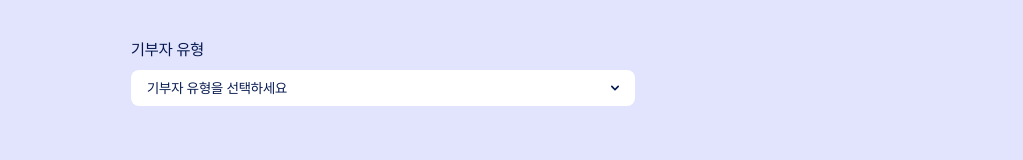
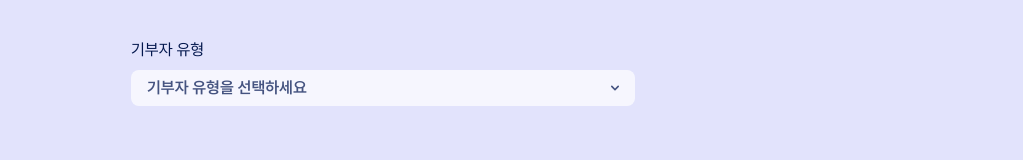
Before and after one commit to 2025-Advanced-Capstone-Chaeum/FE, a Next.js app: page /refund in a window 1280 px wide. Shown: the part 352-512 px from the top of the page, without its empty margins (257-1280 px from the left). Built offline with nearby package versions, Linux system fonts and the light colour scheme.

Commit message:
style : 펀딩목록에서 최신순 버튼과 등록하기 버튼 크기 맞추기 (#147)

```diff
--- a/src/components/funding/FilterButton.tsx
+++ b/src/components/funding/FilterButton.tsx
@@ -17,7 +17,7 @@ const FilterButtons: React.FC<FilterButtonsProps> = ({ onSortConditionChange, cu
   };
 
   return (
-    <div className="absolute top-[3vh] flex gap-2">
+    <div className="absolute top-[3vh] flex gap-2 ">
       <Dropdown
         options={conditionOptions}
         onSelect={handleConditionTypeSelect}
--- a/src/components/funding/NavigateToWriteButton.tsx
+++ b/src/components/funding/NavigateToWriteButton.tsx
@@ -9,7 +9,7 @@ const NavigateToWriteButton = () => {
   return (
     <Button
       size="none"
-      className="px-6 py-1.5 text-white text-base font-semibold rounded-2xl"
+      className="px-6 py-1.5 mt-0.5 text-white text-base font-semibold rounded-2xl "
       onClick={() => {
         router.push("/funding/write");
       }}>
--- a/src/components/ui/Dropdown.tsx
+++ b/src/components/ui/Dropdown.tsx
@@ -28,7 +28,7 @@ const Dropdown: React.FC<DropdownProps> = ({ options, children, onSelect }) => {
       <Button
         variant="soft"
         size="none"
-        className="flex justify-between w-full px-4 py-2 rounded-lg"
+        className="flex justify-between w-full px-4 py-1.5 rounded-lg text-base font-semibold opacity-70"
         onClick={toggleDropdown}
       >
         {selectedValue || children || "선택하세요"}
```
